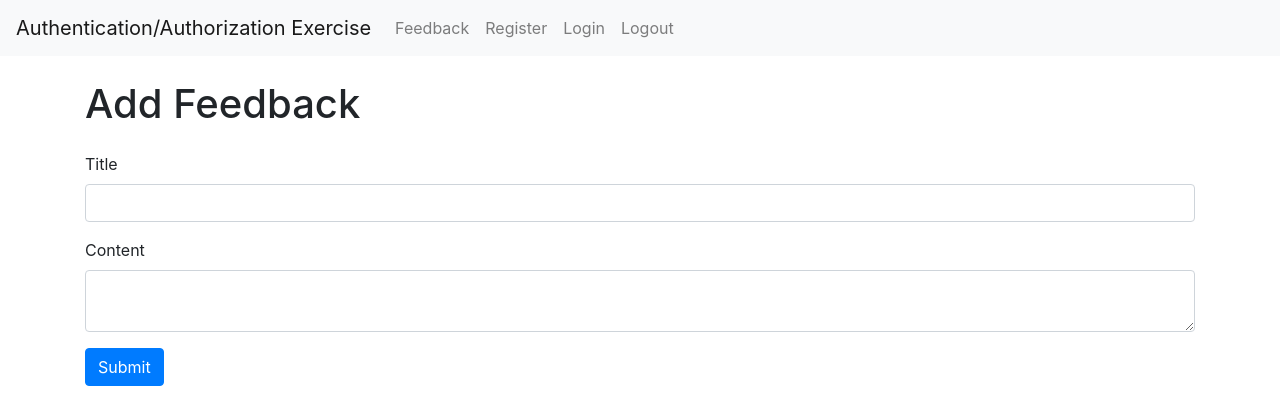
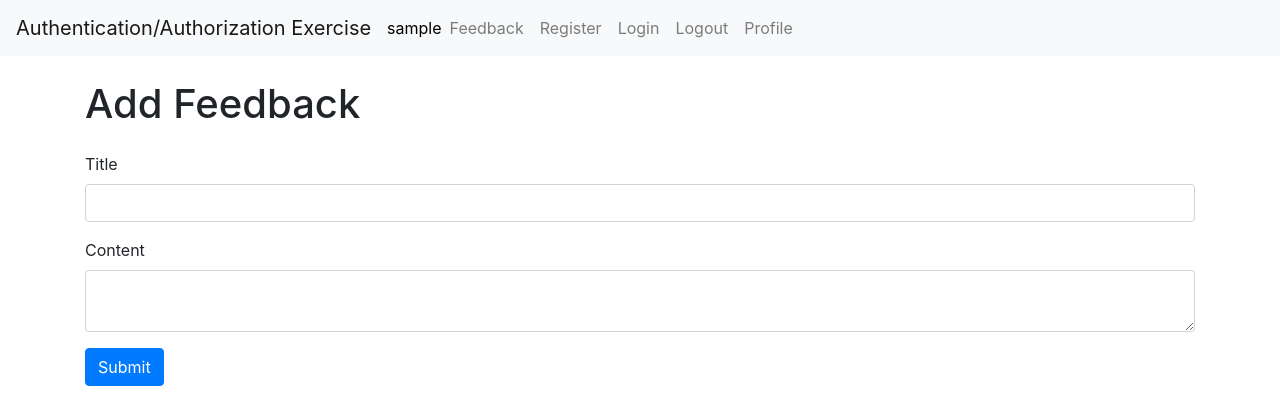
Before and after one commit to yanmarkb/Authentication-and-Authorization, a Flask app: a page that uses templates/base.html in a window 1280 px wide. Shown: the top 420 px of the page. Run offline with Flask 2, Linux system fonts and the light colour scheme; the visitor is signed in with stand-in values (Sample User, id 1); parts of the project's set-up code (start-up, migrations or seed data) failed here and were passed over; some libraries are stand-ins or nearby versions.

Commit message:
fixed some routes and shows user

```diff
--- a/templates/base.html
+++ b/templates/base.html
@@ -9,6 +9,7 @@
 <body>
     <nav class="navbar navbar-expand-lg navbar-light bg-light">
         <a class="navbar-brand" href="#">Authentication/Authorization Exercise</a>
+        <span class="navbar-text" style="color:black;">{{ session['username'] | default('Guest') }}</span>
         <button class="navbar-toggler" type="button" data-toggle="collapse" data-target="#navbarNav" aria-controls="navbarNav" aria-expanded="false" aria-label="Toggle navigation">
             <span class="navbar-toggler-icon"></span>
         </button>
@@ -23,10 +24,17 @@
                 <li class="nav-item">
                     <a class="nav-link" href="/login">Login</a>
                 </li>
-
-                <li class="nav-item">
+                <li class="nav-item"></li>
                     <a class="nav-link" href="/logout">Logout</a>
                 </li>
+                {% if session['username'] %}
+                    <li class="nav-item">
+                        <a class="nav-link" href="/users/{{ session['username'] }}">Profile</a>
+                    </li>
+                    <!-- <li class="nav-item">
+                        <span class="navbar-text">{{ session['username'] }}</span>
+                    </li> -->
+                {% endif %}
             </ul>
         </div>
     </nav>
```
